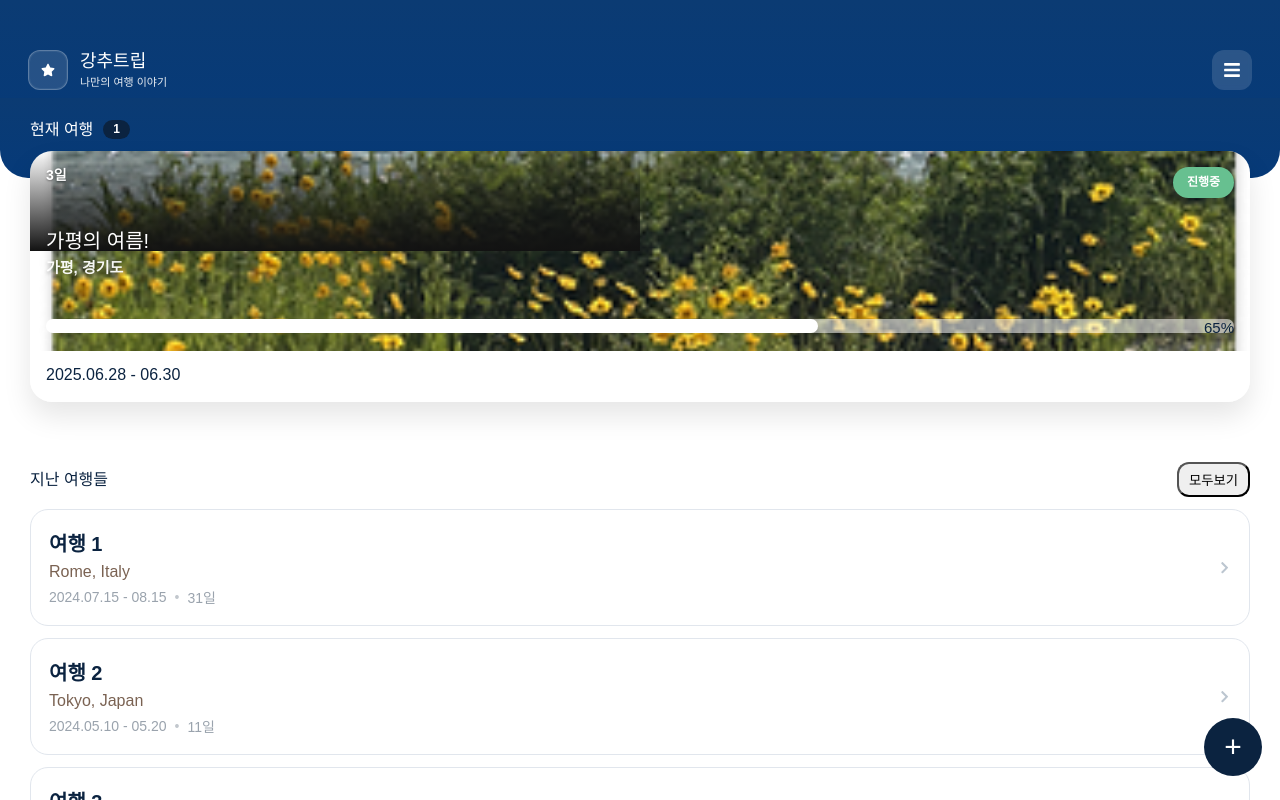
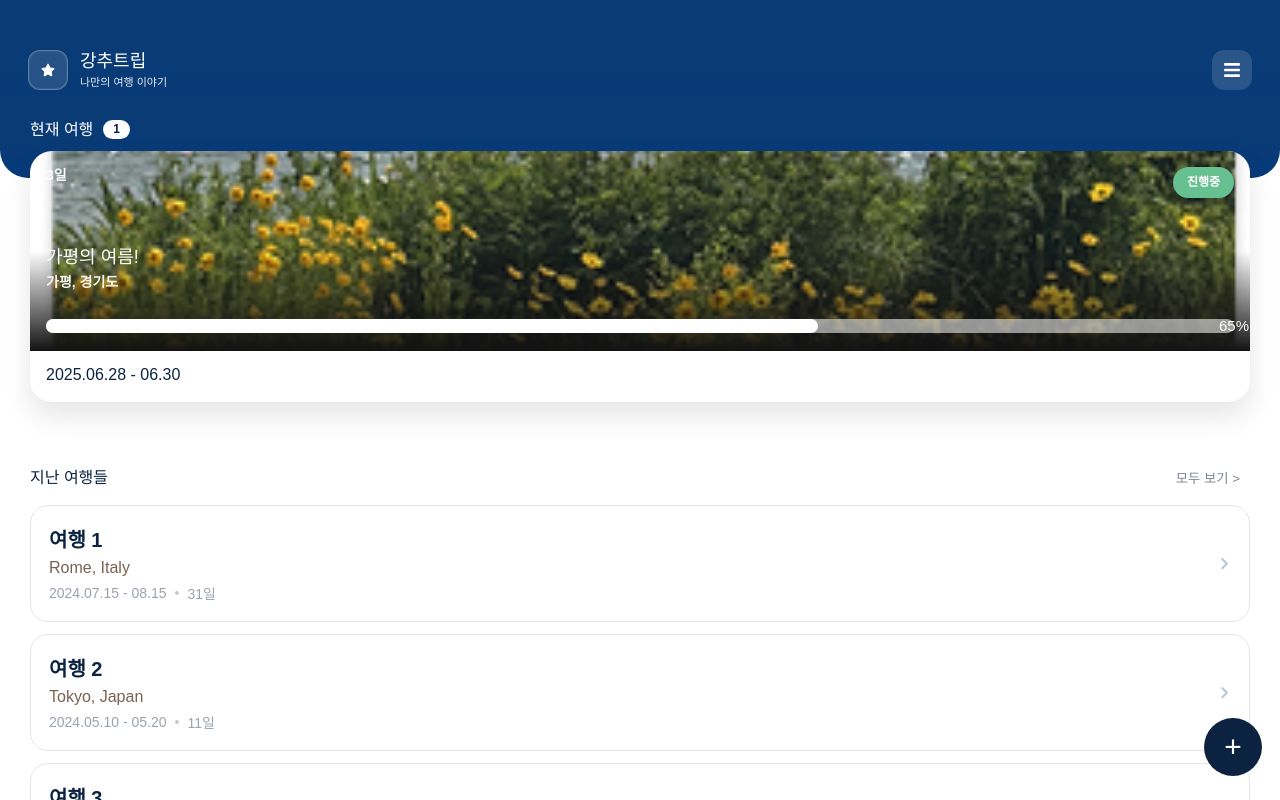
Before and after one commit to GMissionTrip/frontend, a React (Vite) app: page /current-trip in a window 1280 px wide. Both pictures are taken after a click on the element 29 px from the left and 26 px from the top of the page. Shown: the top 800 px of the page. Built offline with nearby package versions, Linux system fonts and the light colour scheme; a web font is replaced by a local one.

Commit message:
design: 메인 및 아카이브 ui 글씨 크기 수정

```diff
--- a/src/pages/Main/index.jsx
+++ b/src/pages/Main/index.jsx
@@ -82,7 +82,7 @@ export const MainHomePage = () => {
           <div className="mhp-row between">
             <h2>지난 여행들</h2>
             <button className="mhp-link" onClick={() => navigate("/my-archive")}>
-              모두보기
+              모두 보기 &gt;
             </button>
           </div>
 
--- a/src/pages/Main/styles.css
+++ b/src/pages/Main/styles.css
@@ -134,12 +134,12 @@ body {
   margin: 0;
 }
 .mhp-count {
-  background: var(--chip);
-  color: #fff;
+  background: white;
+  color: #0b2340;
   border-radius: 999px;
   padding: 2px 10px;
   font-size: 12px;
-  font-weight: 800;
+  font-weight: 600;
 }
 
 /* ===== 현재 여행 카드 ===== */
@@ -175,33 +175,23 @@ body {
   color: #fff;
   font-weight: 800;
   font-size: 14px;
-  text-shadow: 0 1px 2px rgba(0, 0, 0, 0.35);
 }
 .mhp-textwrap {
   position: absolute;
   left: 16px;
-  bottom: 74px;
+  bottom: 60px;
   color: #fff;
-  text-shadow: 0 2px 4px rgba(0, 0, 0, 0.35);
 }
 .mhp-textwrap h3 {
   margin: 0 0 6px 0;
-  font-size: 20px;
+  font-size: 18px;
   font-weight: 500;
 }
 .mhp-textwrap p {
   margin: 0;
-  font-size: 15px;
+  font-size: 14px;
   font-weight: 700;
   opacity: 0.95;
-}
-.gradient-overlay {
-  position: absolute;
-  top: 0;
-  left: 0;
-  bottom: 0;
-  width: 50%;
-  background: linear-gradient(to bottom, rgba(18, 18, 18, 0.0001) 0%, #121212 100%);
 }
 
 .mhp-progress {
@@ -213,25 +203,35 @@ body {
   background: rgba(255, 255, 255, 0.55);
   border-radius: 999px;
 }
+
 .mhp-progress-bar {
   height: 100%;
   background: #fff;
   border-radius: 999px;
+  width: 70%;
 }
+
 .mhp-progress-num {
   position: absolute;
   right: 0;
-  bottom: 14px;
-  transform: translateY(100%);
-  color: var(--text);
+  top: 50%;
+  transform: translate(50%, -50%);
+  color: #fff;
   font-size: 15px;
+  white-space: nowrap;
 }
 .mhp-nowdate {
   padding: 14px 16px 18px 16px;
   color: var(--text);
   background: var(--card);
 }
-
+.mhp-link {
+  appearance: none;
+  border: none;
+  background: none;
+  color: #7b8592;
+  cursor: pointer;
+}
 /* ===== 지난 여행 리스트 ===== */
 .mhp-list {
   display: flex;
@@ -280,10 +280,9 @@ body {
 .mhp-chevron {
   color: #bcc6d0;
 }
-
 /* ===== 여행 영감 찾기 ===== */
 .mhp-inspire {
-  margin: 16px;
+  margin: 30px;
   background: var(--card);
   border-radius: 18px;
   display: flex;
--- a/src/pages/MyArchive/MyArchiveDetailsPage.jsx
+++ b/src/pages/MyArchive/MyArchiveDetailsPage.jsx
@@ -140,7 +140,7 @@ export const MyArchiveDetails = () => {
       <LayoutTitleWithActions
         title="상세 정보"
         leftIcon={<FaArrowLeft />}
-        onLeftIconClick={() => navigate("/my-archive")}
+        onLeftIconClick={() => navigate(-1)}
         icon={<FaBars />}
         onIconClick={handleSidebar}
       />
--- a/src/pages/MyArchive/MyArchivePage.jsx
+++ b/src/pages/MyArchive/MyArchivePage.jsx
@@ -89,7 +89,7 @@ export const MyArchive = () => {
       <LayoutTitleWithActions
         title="내 아카이브"
         leftIcon={<FaArrowLeft />}
-        onLeftIconClick={() => navigate("/main")}
+        onLeftIconClick={() => navigate(-1)}
         icon={<FaBars />}
         onIconClick={handleSidebar}
       />
--- a/src/pages/MyPage/MyPage.jsx
+++ b/src/pages/MyPage/MyPage.jsx
@@ -1,9 +1,9 @@
 import React, { useState } from "react";
-import { TopBar } from "@/components/common/TopBar";
 import "./MyPage.css";
 import "@/components/common/TopBar.css";
 import useUser from "@/hooks/useUser.mjs";
-import { Navigate } from "react-router-dom";
+import { useNavigate } from "react-router-dom";
+import { FaArrowLeft, FaBars } from "react-icons/fa";
 import { LayoutTitleWithActions } from "@/components/common/LayoutTitleWithActions";
 
 export const MyPage = () => {
@@ -14,8 +14,10 @@ export const MyPage = () => {
   const badges = Array(8).fill(null);
   const xp = 2400;
   const maxXp = 3000;
+  const navigate = useNavigate();
 
-  if (!user) return <Navigate to="/login" replace />;
+  // 임시 주석 처리
+  // if (!user) return <Navigate to="/login" replace />;
 
   const handleSidebar = () => {
     setIsSidebarOpen(!isSidebarOpen);
@@ -29,12 +31,11 @@ export const MyPage = () => {
       <LayoutTitleWithActions
         title="마이페이지"
         leftIcon={<FaArrowLeft />}
-        onLeftIconClick={() => navigate("/main")}
+        onLeftIconClick={() => navigate(-1)}
         icon={<FaBars />}
         onIconClick={handleSidebar}
       />
-
-      {/* 프로필 카드 */}
+      {isSidebarOpen && <HomeSidebar onClose={handleSidebar} />} {/* 프로필 카드 */}
       <div className="profile-card">
         <img className="profile-avatar" src="https://picsum.photos/80/80" alt="avatar" />
         <div className="profile-info">
@@ -48,7 +49,6 @@ export const MyPage = () => {
           </p>
         </div>
       </div>
-
       {/* 버튼 그룹 */}
       <div className="mypage-details">
         <div className="mypage-buttons">
```
